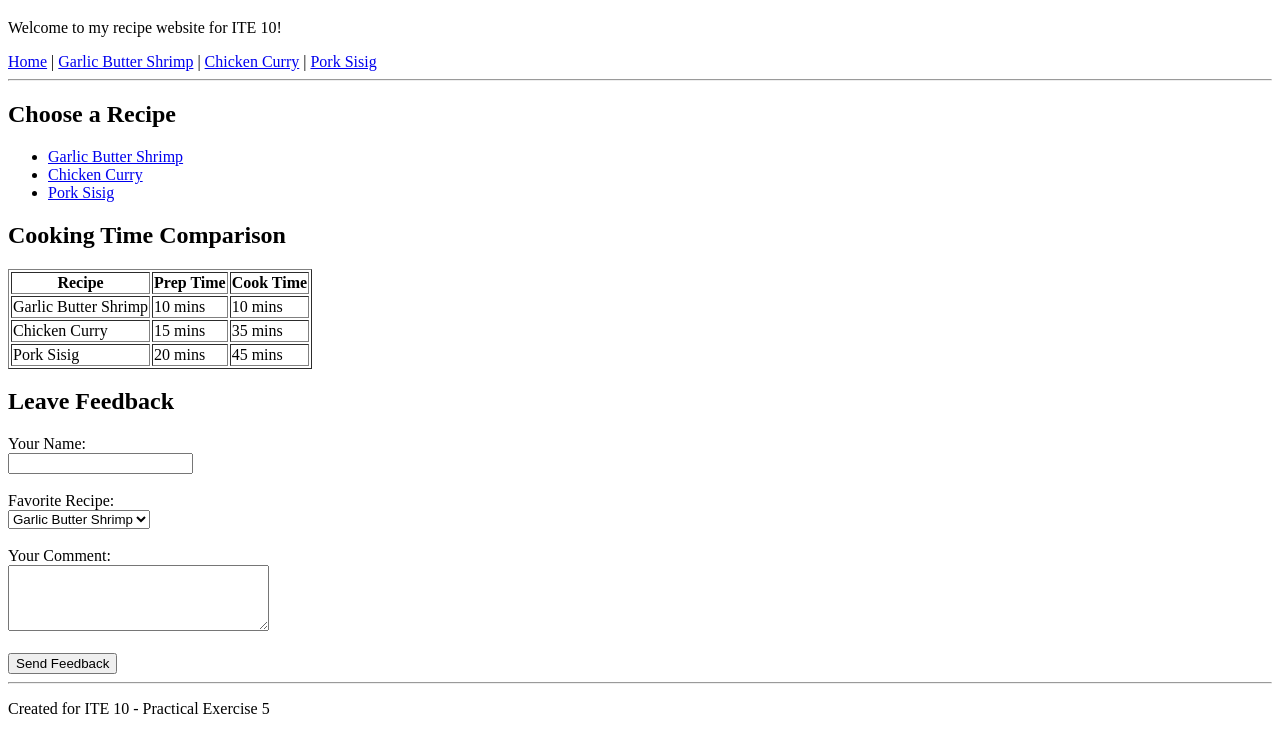
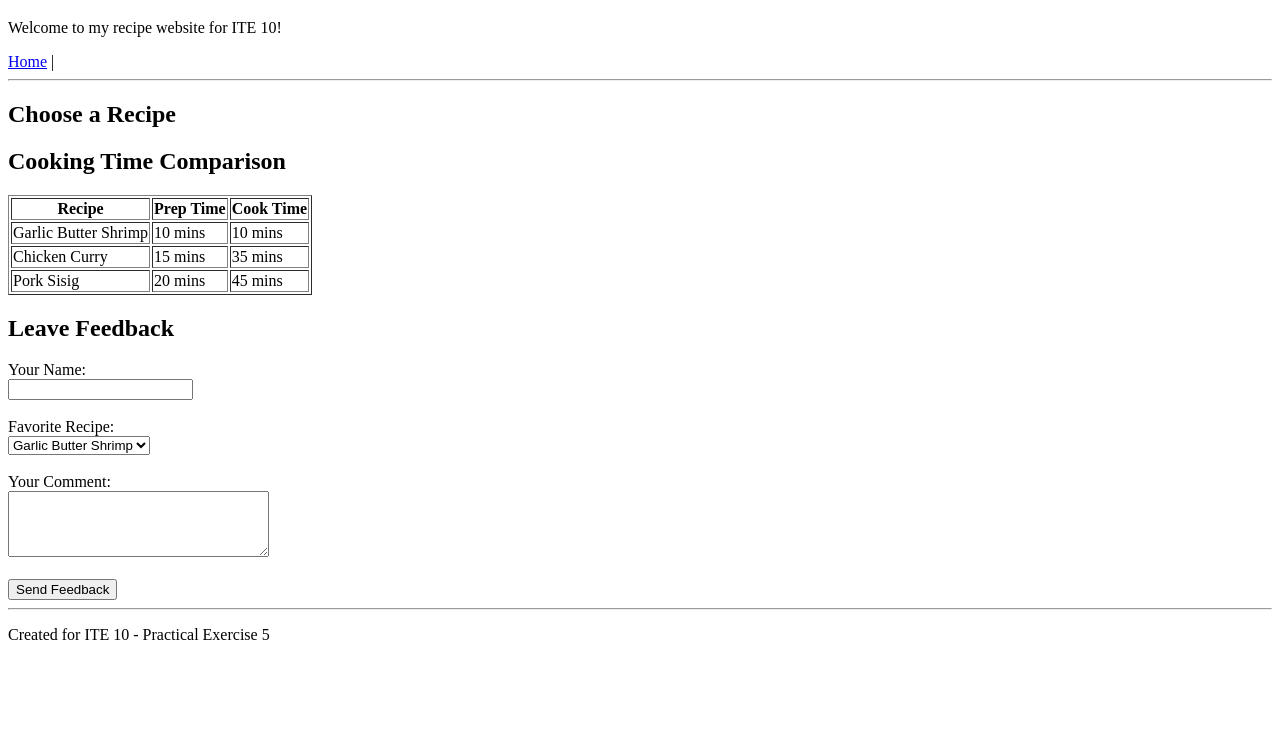
Before and after one commit to LanEddie-ADN/odin-recipe, a plain HTML site: page index.html in a window 1280 px wide. Shown: the part 61-800 px from the top of the page. Drawn offline with Linux system fonts and the light colour scheme.

Commit message:
Clean up index.html by removing duplicates
Removed duplicate HTML structure and empty recipe list.

```diff
--- a/index.html
+++ b/index.html
@@ -11,9 +11,7 @@
         <p>Welcome to my recipe website for ITE 10!</p>
         <nav>
             <a href="index.html">Home</a> |
-            <a href="recipes/garlic-butter-shrimp.html">Garlic Butter Shrimp</a> |
-            <a href="recipes/chicken-curry.html">Chicken Curry</a> |
-            <a href="recipes/pork-sisig.html">Pork Sisig</a>
+
         </nav>
     </header>
 
@@ -24,9 +22,7 @@
         <section>
             <h2>Choose a Recipe</h2>
             <ul>
-                <li><a href="recipes/garlic-butter-shrimp.html">Garlic Butter Shrimp</a></li>
-                <li><a href="recipes/chicken-curry.html">Chicken Curry</a></li>
-                <li><a href="recipes/pork-sisig.html">Pork Sisig</a></li>
+
             </ul>
         </section>
 
```
